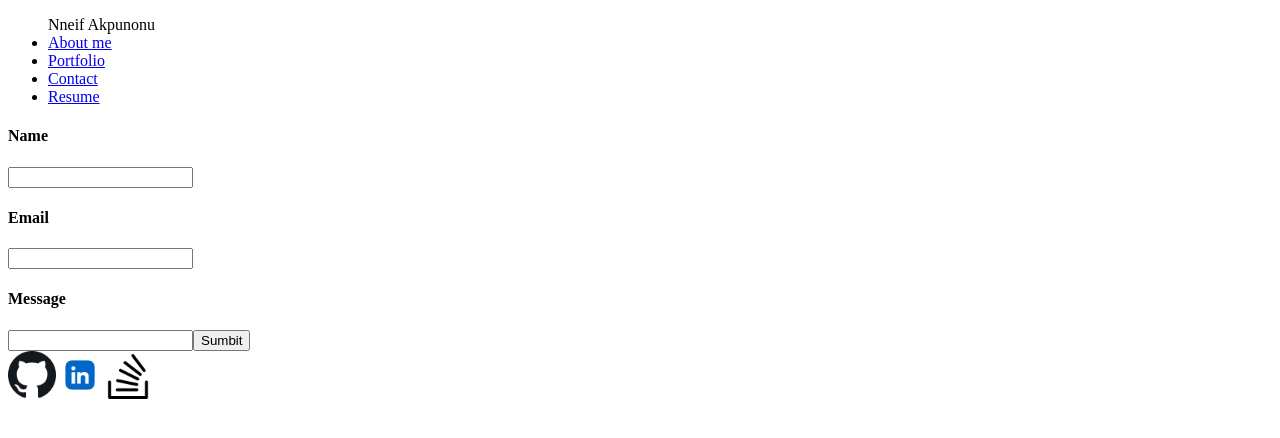
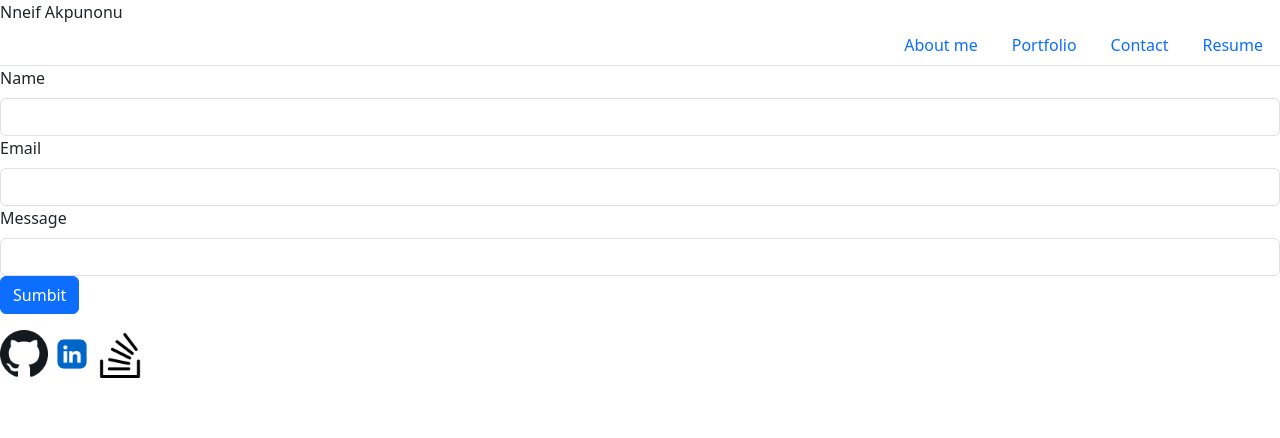
Before and after one commit to Nneifem/react-portfolio, a React (Vite) app in the folder portfolio/: page /contact in a window 1280 px wide. Shown: the top 438 px of the page. Built offline with nearby package versions, Linux system fonts and the light colour scheme.

Commit message:
added bootstrap to contact, navigation, and project section of portfolio

```diff
--- a/portfolio/src/components/Nav.jsx
+++ b/portfolio/src/components/Nav.jsx
@@ -4,8 +4,9 @@ function Nav(){
     const currentPage = useLocation().pathname;
 
     return(
-        <ul className="nav-section">
-            <header className="name-title">Nneif Akpunonu</header>
+        <>
+        <header className="name-title">Nneif Akpunonu</header>
+        <ul className="nav justify-content-end nav-tabs">
             <li className="nav-item">
                 <Link
                     to='/about'
@@ -39,6 +40,7 @@ function Nav(){
                 </Link>
             </li>
         </ul>
+        </>
     );
 }
 
--- a/portfolio/src/main.jsx
+++ b/portfolio/src/main.jsx
@@ -7,6 +7,8 @@ import About from './pages/About'
 import Project from './pages/Project'
 import Contact from './pages/Contact'
 import Resume from './pages/Resume'
+
+import 'bootstrap/dist/css/bootstrap.min.css'
 
 const router = createBrowserRouter([
   {
--- a/portfolio/src/pages/Contact.jsx
+++ b/portfolio/src/pages/Contact.jsx
@@ -40,29 +40,31 @@ function Form(){
 
     return(
         <>
-        <form className="form" onSubmit={handleFormSubmit}>
-            <h4>Name</h4>
-            <input
+        <form onSubmit={handleFormSubmit}>
+            <div className="mb-3">
+            <label className="form-label">Name</label>
+            <input className="form-control"
                 value={name}
                 name="name"
                 onChange={handleInputChange}
                 type="text"
             />
-            <h4>Email</h4>
-            <input
+            <label className="form-label">Email</label>
+            <input className="form-control"
                 value={email}
                 name="email"
                 onChange={handleInputChange}
                 type="email"
             />
-            <h4>Message</h4>
-            <input
+            <label className="form-label">Message</label>
+            <input className="form-control"
                 value={message}
                 name="message"
                 onChange={handleInputChange}
                 type="text"
             />
-            <button type="submit">Sumbit</button>
+            <button type="submit" class="btn btn-primary">Sumbit</button>
+            </div>
         </form>
         {errorMessage && (
             <div className='error'>
--- a/portfolio/src/pages/Project.jsx
+++ b/portfolio/src/pages/Project.jsx
@@ -55,9 +55,19 @@ export default function Project(){
                 {
                     projects.map((project, i) => (
                         <li key = {i}>
-                            <img src={project.image} className="project-images" alt="each picture image"></img>
-                            <a href={project.websiteLink}>{project.name}</a>
-                            <a href={project.githubLink}><img src={githubLogo} className="github-image" alt="github logo"></img></a>
+                        <div className="card mb-3">
+                            <div className="row g-0">
+                                <div className="col-md-4">
+                                <img src={project.image} className="img-fluid rounded-start" alt="each picture image"></img>
+                            </div>
+                                <div className="col-md-8">
+                                    <div className="card-body">
+                                        <a href={project.websiteLink}>{project.name}</a>
+                                        <a href={project.githubLink}><img src={githubLogo} className="github-image" alt="github logo"></img></a>
+                                </div>
+                            </div>
+                            </div>
+                        </div>
                         </li>
                     ))
                 }
```
